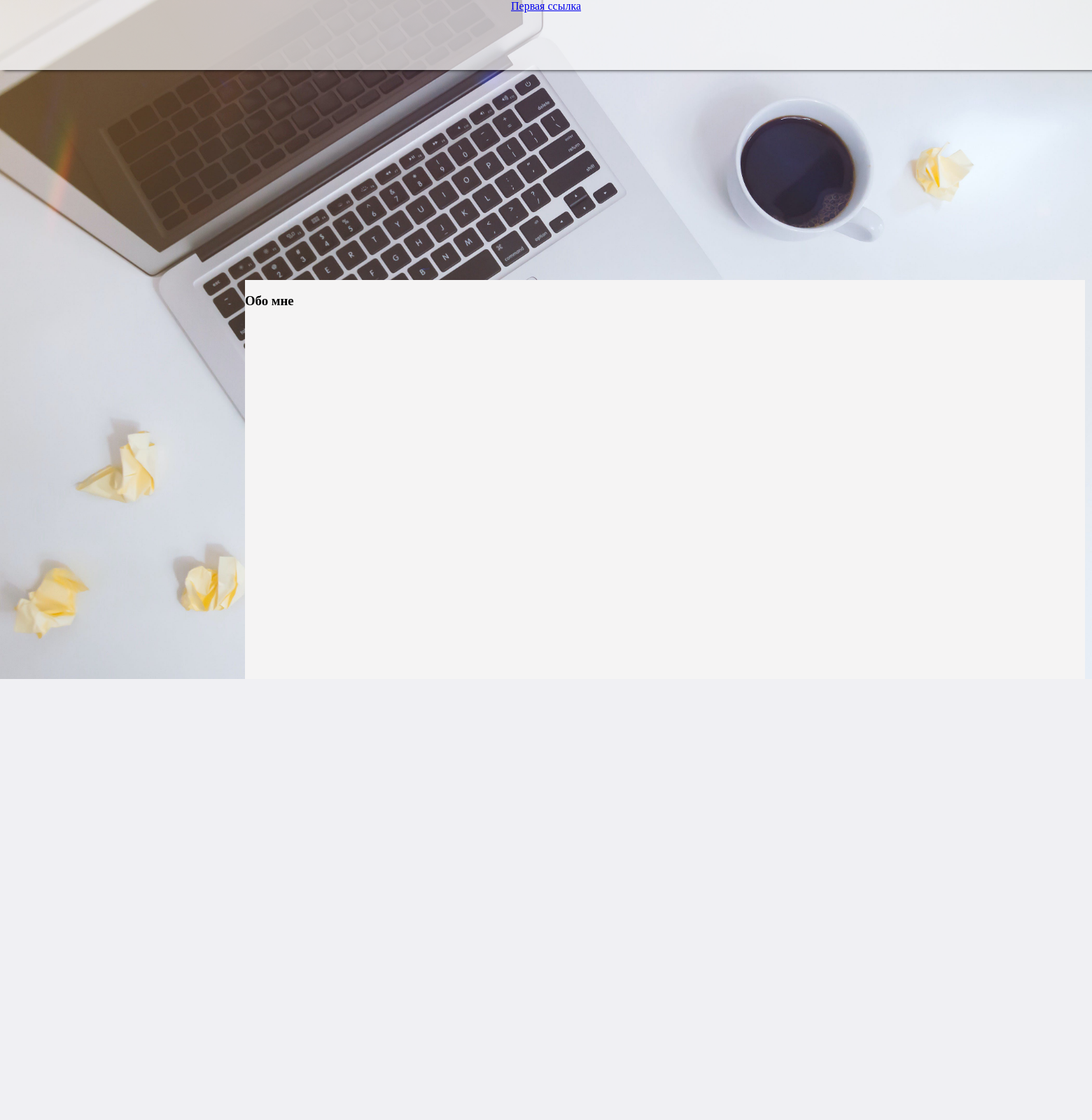
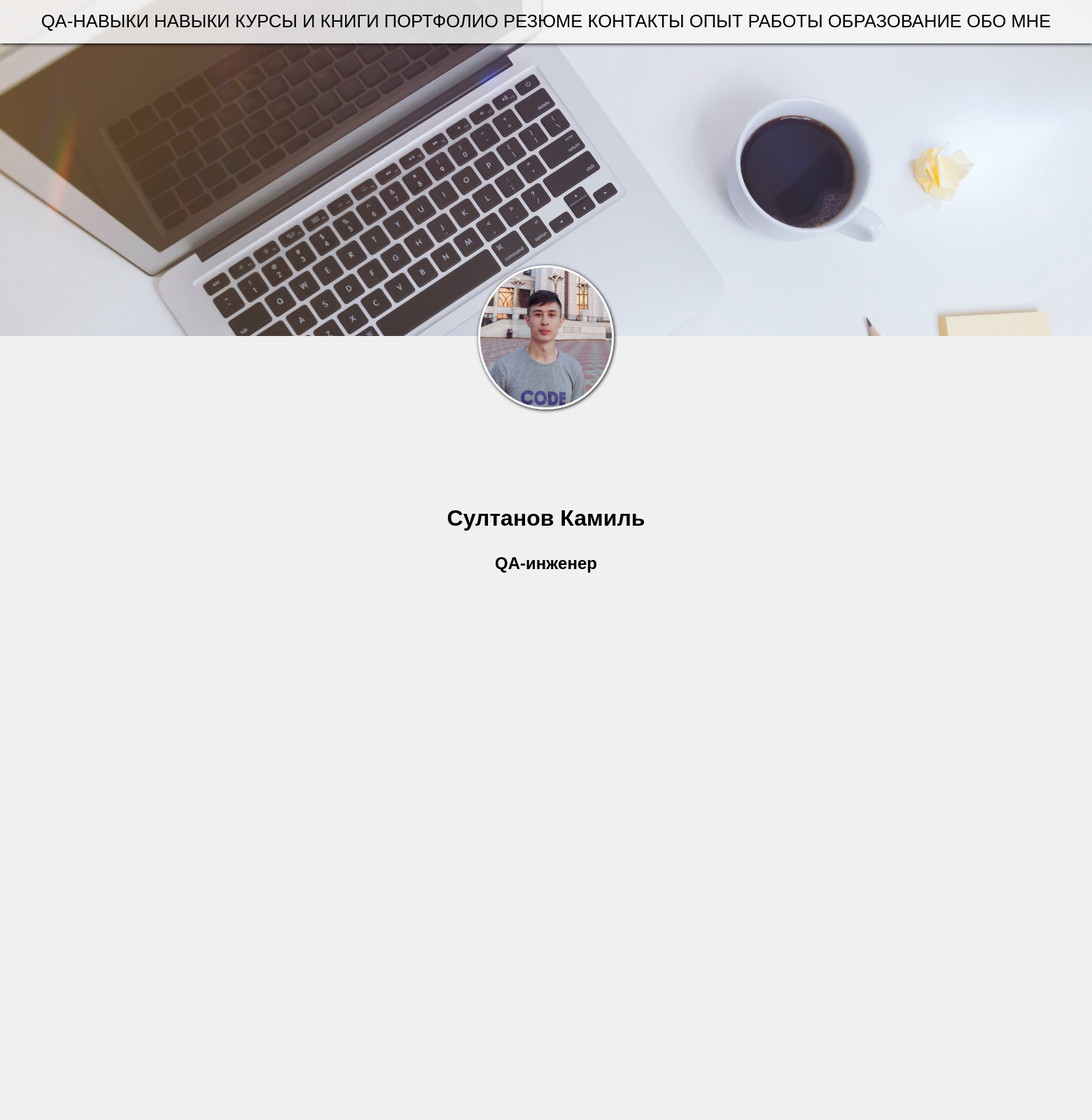
Before and after one commit to K4maS/SomeProducts, a PHP site: page /resume.html in a window 1560 px wide. Shown: the top 1600 px of the page at 70% size. Before the commit the page ends 970 px from the top, so only its background shows below. Run offline with PHP 8.4, Linux system fonts and the light colour scheme.

Commit message:
Резюме

```diff
--- a/resume.css
+++ b/resume.css
@@ -2,22 +2,56 @@ body{
     background: url(laptop_and_coffee.jpeg);
     background-size: cover;
     background-attachment: fixed;
+    font-family: Arial, Helvetica, sans-serif;
+    text-align: center;
     }
 nav{
-    position: absolute;
+    position: fixed;
+    font-size: calc(10px + 1vw);
+    color:black;
     top:0px;
     left: 0px;
     width: 100%;
-    height: 100px;
-    background: rgba(248, 248, 248, 0.692);
-    box-shadow: 5px 0px 5px rgb(0, 0, 0);
+    height: 4vw;
+    min-height: 50px;
+    min-width: 600px;
+    background: rgba(248, 248, 248, 0.836);
+    box-shadow: 1px 1px 5px rgb(0, 0, 0);
     text-align: center;
+    z-index: 3;
+    }
+nav a:link{
+    color:black;
+    position: relative;
+    top: 25%;
+    text-decoration: none;
+    text-transform: uppercase;
     }
 article{
+    /*box-shadow: 1px 1px 5px rgb(0, 0, 0);*/
     position: absolute;
-    width: 1200px;
-    min-height: 570px;
-    background: rgb(245, 244, 244);
-    top: 400px;
-    left: 350px;
+    width: 100%;
+    min-height: 1000px;
+    height: 10000px;
+    background: rgb(240, 240, 240);
+    top: 60%;
+    left: 0%;
+    right: 0%;
+    z-index: 1;
+    margin-left: auto;
+    margin-right: auto;
     }
+h1{
+    text-align: center;
+    font-size: xx-large;
+}
+#ava {
+    border-radius: 50% ;
+    position: relative;
+    left: 0%;
+top: -6.5vw;
+    width: 12%;
+    z-index: 2;
+    border: solid 3px white;
+    box-shadow: 1px 1px 5px rgb(0, 0, 0);
+    }
--- a/resume.html
+++ b/resume.html
@@ -6,13 +6,26 @@
     </head>
     <body>
         <nav>
-            <a href="#">Первая ссылка</a>
+            <a href="#"> qa-навыки</a>
+            <a href="#">навыки</a>
+            <a href="#">курсы и книги</a>
+            <a href="#">портфолио</a>
+            <a href="#">резюме</a>
+            <a href="#">контакты</a>
+            <a href="#">опыт работы</a>
+            <a href="#">образование</a>
+            <a href="#">обо мне</a>
         </nav>
-            <article>
-                <section>
-                    <h3><strong>Обо мне</strong></h3>
-                </section>
-            </article>
+
+        <article>
+
+            <section>
+                <img id='ava' src="my_photo.jpg" alt="">
+                <h1><strong>Султанов Камиль</strong></h1>
+                <h2>QA-инженер</h2>
+
+            </section>
+        </article>
 
     </body>
 </html>
```
Also changed, not shown: style.css (+31 -23 lines).
